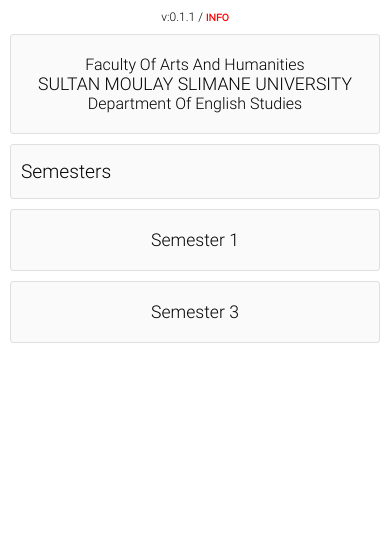
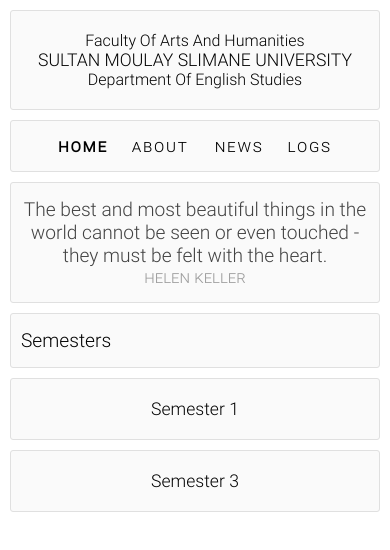
Before and after one commit to eflshbm/eflshbm, a plain HTML site: page index.html in a window 390 px wide. Drawn offline with Linux system fonts and the light colour scheme.

Commit message:
v.0.2
mnu/logs/quotes

```diff
--- a/app.js
+++ b/app.js
@@ -1,17 +1,23 @@
 //Author: Rashid Saad
+// contact: eflshbm@gmail.com
 //31/10/2021
 //Beni Melll Morocco
 
 let sets = [];
-const autogen = document.getElementById("autogen");
+const
+	smstrSec = document.getElementById('semesters'),
+	autogen	 = document.getElementById("autogen"),
+	logsSec	 = document.getElementById("logs"),
+	quoteDiv = document.getElementById("quote");
 
-fetchtData = (url, divID) => {
+
+fetchtData = (url) => {
 	fetch(url).then(response => {
 		return response.json();
 	})
 	.then(
 		json => {
-			printData(json, divID);
+			printData(json);
 			render(decodeURI(window.location.hash),'#');
 		})
 	.catch(function(err) {
@@ -19,7 +25,9 @@ fetchtData = (url, divID) => {
 	});
 }
 
-printData = (data, divID) =>{
+printData = (data) =>{
+
+	// semesters
 
 	let section = '<ul>';
 	data.semesters.map(ENGsemester=>{
@@ -28,11 +36,10 @@ printData = (data, divID) =>{
 		const smstrSecID = `semester${semesterID}`;
 		sets.push(smstrSecID);
 		section += `<li><a href="#${smstrSecID}">${semesterHD}</a></li>`;
-		let semester = `<section id="${smstrSecID}" class='semsclss sec'><h1>${semesterHD} classes<a href="#" class="close">X</a></h1><ul>`;
+		let semester = `<section id="${smstrSecID}" class='semsclss sec'><h1 class="heading">${semesterHD} classes<a href="#" class="close">X</a></h1><ul>`;
 		ENGsemester.classes.map(ENGclass => {
 			const className = ENGclass.className;
 
-			// const modules = ENGclass.modules;
 			// sort modules
 			const modules = ENGclass.modules.sort((a,b)=>{return  parseInt(a.order) - parseInt(b.order)});
 
@@ -43,7 +50,7 @@ printData = (data, divID) =>{
 			semester += `<li><a href="#${classSecID}">${className}</a></li>`;
 
 			let sclass = `<section id="${classSecID}" class="sec engclasses">
-			<h1>${semesterHD} / ${className}<a href="#${smstrSecID}" class="close">X</a></h1><ul>`;
+			<h1 class="heading">${semesterHD} / ${className}<a href="#${smstrSecID}" class="close">X</a></h1><ul>`;
 			modules.map(ENGmodule => {
 				sclass += `<li id="${classSecID}m${ENGmodule.id}" class="module">
 				<span>M${ENGmodule.id}</span>
@@ -66,7 +73,7 @@ printData = (data, divID) =>{
 			});
 
 			// time table pdf
-			sclass += `<a href="tb/${classSecID}.pdf" target="_blank" class="savepdf">save as <b class="red">pdf</b></a>`;
+			sclass += `<a href="tb/${classSecID}.pdf" target="_blank" class="savepdf">save timetable as <b class="red">pdf</b></a>`;
 			sclass += "</ul></section>";
 
 			autogen.insertAdjacentHTML('beforeend', sclass);
@@ -77,7 +84,43 @@ printData = (data, divID) =>{
 
 	section +="</ul>";
 
-	divID.insertAdjacentHTML('beforeend', section);
+	smstrSec.insertAdjacentHTML('beforeend', section);
+
+	// logs
+	let logs = "<ul><li>+ added / # edited</li>";
+
+	let i = 1;
+	data.logs.map(log=>{
+		// add show more if i = 5 / hide if > 5
+		i > 5 ?
+			logs += `<li class="sec"><h3><span>${log.op}</span> ${log.details}</h3><p>${timeSince(Date.parse(log.date))}</li>` :
+			logs += `<li><h3><span>${log.op}</span> ${log.details}</h3><p>${timeSince(Date.parse(log.date))}</li>`;
+		i == 5 ?
+				logs += `<li id="morelogs">+ More Logs</li>` : false;
+		i++;
+	});
+
+	logs += "</ul>";
+	logsSec.insertAdjacentHTML('beforeend', logs);
+
+	// show more logs
+	document.getElementById("morelogs").onclick = function(){
+		const locaTop = this.offsetTop;
+		this.remove();
+		const listofHiddenLogs = document.querySelectorAll('li.sec');
+		listofHiddenLogs.forEach(li =>{
+			li.classList.remove("sec");
+		});
+		window.scrollTo({top: locaTop, behavior: 'smooth'});
+	}
+
+	// quotes
+	const
+		rndNum = Math.floor(Math.random() * data.quotes.length),
+		dataQuote = data.quotes[rndNum],
+		quote = `<p>${dataQuote.quote}</p><span>${dataQuote.by}</span>`;
+
+	quoteDiv.insertAdjacentHTML('beforeend', quote);
 
 	// A_ module li click show cours
 
@@ -102,33 +145,96 @@ printData = (data, divID) =>{
 		}
 	});
 
-	// enlarge last ol>li if len = 1
-	y = document.querySelectorAll('.engclasses ul li.links ol');
-	y.forEach(ol => {
-		if(ol.childElementCount == 1){
-			ol.lastElementChild.style.width = "100%";
-		}
+	// enlarge last ol>li if %2 = 1
+	const olist = document.querySelectorAll('.engclasses ul li.links ol');
+	olist.forEach(ol => {
+		ol.childElementCount%2 == 1 ? ol.lastElementChild.style.width = "100%" : false;
 	});
 }
 
 render = (url) => {
-	let secs 	= ['','semesters', 'info'].concat(sets),
+	let secs 	= ['','semesters', 'about', 'news', 'logs'].concat(sets),
 	sec 		= url.slice(1),
 	index 		= secs.indexOf(sec);
 
 	index === -1 ? sec = 'error' : sec == '' ? sec = 'semesters' : false;
 
-	const allSecs = document.querySelectorAll('section.sec');
-	allSecs.forEach(sec => sec.classList.remove('render'));
+	const rendredSec = document.querySelector("section.render");
+	rendredSec ? rendredSec.classList.remove("render") : false;
 	document.getElementById(sec).classList.add('render');
+
+	// menu (active item)
+	// remove active
+	const active = document.querySelector("li.active");
+	active ? active.classList.remove("active") : false;
+	// add active
+	const item = document.querySelector(`menu ul li[data-name=${sec}]`);
+	item ? item.classList.add("active") : false;
 };
 
+// fix + call @ printData
 renderNow = () => {render(decodeURI(window.location.hash))}
 
 function init(){
 	window.onhashchange = renderNow;
 
-	const semestersDiv = document.getElementById('semesters');
 	const url = "data.json";
-	fetchtData(url, semestersDiv);
+	fetchtData(url);
 }
+
+function timeSince(date) {
+
+  var secs = Math.floor((new Date() - date) / 1000);
+
+  var intVal = Math.floor(secs / 31536000);
+  if (intVal >= 1) {
+  	if(intVal > 1){
+  		return intVal + " years ago";
+  	}
+  	else if(intVal = 1){
+  		return "a year ago";
+  	}
+  }
+
+  intVal = Math.floor(secs / 2592000);
+  if (intVal >= 1) {
+  	if(intVal > 1){
+  		return intVal + " months ago";
+  	}
+  	else if(intVal = 1){
+  		return "a month ago";
+  	}
+  }
+
+  intVal = Math.floor(secs / 86400);
+  if (intVal >= 1) {
+  	if(intVal > 1){
+  		return intVal + " days ago";
+  	}
+  	else if(intVal = 1){
+  		return "a day ago";
+  	}
+  }
+
+  intVal = Math.floor(secs / 3600);
+  if (intVal >= 1) {
+  	if(intVal > 1){
+  		return intVal + " hours ago";
+  	}
+  	else if(intVal = 1){
+  		return "an hour ago";
+  	}
+  }
+
+  intVal = Math.floor(secs / 60);
+  if (intVal >= 1) {
+  	if(intVal > 1){
+  		return intVal + " minutes ago";
+  	}
+  	else if(intVal = 1){
+  		return "a minutes ago";
+  	}
+  }
+
+  return Math.floor(secs) + " seconds ago";
+};
--- a/data.json
+++ b/data.json
@@ -692,7 +692,8 @@
 					"name": "Extensive Reading",
 					"Pr.HANDOUR": [
 						"1_M15_LECTURE_1&2_HANDOUR",
-						"2_M15_LECTURE_3&4_HANDOUR"
+						"2_M15_LECTURE_3&4_HANDOUR",
+						"3_M15_LECTURE_5_HANDOUR"
 					]
 				},
 				{
@@ -702,7 +703,8 @@
 						"1_M16_LECTURE_1_HADARI",
 						"2_M16_LECTURE_2_HADARI",
 						"3_M16_LECTURE_3_HADARI",
-						"4_M16_LECTURE_4_HADARI"
+						"4_M16_LECTURE_4_HADARI",
+						"5_M16_LECTURE_5_HADARI"
 					]
 				},
 				{
@@ -721,7 +723,8 @@
 						"2_M18_LECTURE_2_HADARI",
 						"3_M18_LECTURE_3_HADARI",
 						"4_M18_LECTURE_4_HADARI",
-						"5_M18_LECTURE_5_HADARI"
+						"5_M18_LECTURE_5_HADARI",
+						"6_M18_LECTURE_6_HADARI"
 					]
 				},
 				{
@@ -731,7 +734,8 @@
 						"1_M19_LECTURE_1_HADARI",
 						"2_M19_LECTURE_2_HADARI",
 						"3_M19_LECTURE_3_HADARI",
-						"4_M19_LECTURE_4_HADARI"
+						"4_M19_LECTURE_4_HADARI",
+						"5_M19_LECTURE_5_HADARI"
 					],
 					"Pr.KRIMI":[
 						"1_M19_COMPLETE_COURSE_KRIMI"
@@ -743,7 +747,8 @@
 					"Pr.JEBBAR":[
 						"1_M20_LECTURE_1_JABBAR",
 						"2_M20_LECTURE_2_JABBAR",
-						"3_M20_LECTURE_3_JABBAR"
+						"3_M20_LECTURE_3_JABBAR",
+						"4_M20_LECTURE_4_JABBAR"
 					]
 				}
 			]
@@ -774,5 +779,151 @@
 				}
 			]
 		}
+	],
+	"logs": [
+		{
+			"id": 7,
+			"op": "+",
+			"details": "Lecture 06 - M18",
+			"date": "2021-11-06"
+		},
+		{
+			"id": 6,
+			"op": "+",
+			"details": "Lecture 05 - M15",
+			"date": "2021-11-06"
+		},
+		{
+			"id": 5,
+			"op": "+",
+			"details": "Lecture 05 - M16",
+			"date": "2021-11-06"
+		},
+		{
+			"id": 4,
+			"op": "+",
+			"details": "Lecture 05 - M19",
+			"date": "2021-11-06"
+		},
+		{
+			"id": 3,
+			"op": "#",
+			"details": "Lecture 04 - M19",
+			"date": "2021-11-06"
+		},
+		{
+			"id": 2,
+			"op": "#",
+			"details": "Lecture 03 - M19",
+			"date": "2021-11-06"
+		},
+		{
+			"id": 1,
+			"op": "+",
+			"details": "Lecture 04 - M20",
+			"date": "2021-11-02"
+		}
+	],
+	"quotes":[
+		{
+			"quote":"Good, better, best. Never let it rest. 'Til your good is better and your better is best.",
+			"by":"St. Jerome"
+		},
+		{
+			"quote":"Start where you are. Use what you have. Do what you can.",
+			"by": "Arthur Ashe"
+		},
+		{
+			"quote":"When something is important enough, you do it even if the odds are not in your favor.",
+			"by": "Elon Musk"
+		},
+		{
+			"quote":"I don't believe you have to be better than everybody else. I believe you have to be better than you ever thought you could be.",
+			"by": "Ken Venturi"
+		},
+		{
+			"quote":"Failure will never overtake me if my determination to succeed is strong enough.",
+			"by": "Og Mandino"
+		},
+		{
+			"quote":"If you want to succeed you should strike out on new paths, rather than travel the worn paths of accepted success.",
+			"by": "John D. Rockefeller"
+		},
+		{
+			"quote":"Either I will find a way, or I will make one.",
+			"by": "Philip Sidney"
+		},
+		{
+			"quote":"The first step toward success is taken when you refuse to be a captive of the environment in which you first find yourself.",
+			"by": "Mark Caine"
+		},
+		{
+			"quote":"Decide what you want, decide what you are willing to exchange for it. Establish your priorities and go to work.",
+			"by": "H. L. Hunt"
+		},
+		{
+			"quote":"Where there is a will, there is a way. If there is a chance in a million that you can do something, anything, to keep what you want from ending, do it. Pry the door open or, if need be, wedge your foot in that door and keep it open.",
+			"by": "Pauline Kael"
+		},
+		{
+			"quote":"The best and most beautiful things in the world cannot be seen or even touched - they must be felt with the heart.",
+			"by": "Helen Keller"
+		},
+		{
+			"quote":"Perfection is not attainable, but if we chase perfection we can catch excellence.",
+			"by": "Vince Lombardi"
+		},
+		{
+			"quote":"Put your heart, mind, and soul into even your smallest acts. This is the secret of success.",
+			"by": "Swami Sivananda"
+		},
+		{
+			"quote":"Your present circumstances don't determine where you can go; they merely determine where you start.",
+			"by": "Nido Qubein"
+		},
+		{
+			"quote":"I am not afraid of tomorrow, for I have seen yesterday and I love today!",
+			"by": "William Allen White"
+		},
+		{
+			"quote":"Be brave enough to live life creatively. The creative place where no one else has ever been.",
+			"by": "Alan Alda"
+		},
+		{
+			"quote":"My mission in life is not merely to survive, but to thrive; and to do so with some passion, some compassion, some humor, and some style.",
+			"by": "Maya Angelou"
+		},
+		{
+			"quote":"Ability is what you're capable of doing. Motivation determines what you do. Attitude determines how well you do it.",
+			"by": "Lou Holtz"
+		},
+		{
+			"quote":"Time plays a role in almost every decision. And some decisions define your attitude about time.",
+			"by": "John Cale"
+		},
+		{
+			"quote":"A positive attitude causes a chain reaction of positive thoughts, events and outcomes. It is a catalyst and it sparks extraordinary results.",
+			"by": " Wade Boggs"
+		},
+		{
+			"quote":"To succeed, you need to find something to hold on to, something to motivate you, something to inspire you.",
+			"by": "Tony Dorsett"
+		},
+		{
+			"quote":"When it is obvious that the goals cannot be reached, don't adjust the goals, adjust the action steps.",
+			"by": "Confucius"
+		},
+		{
+			"quote":"Real knowledge is to know the extent of one's ignorance.",
+			"by": "Confucius"
+		},
+		{
+			"quote":"It is the mark of an educated mind to be able to entertain a thought without accepting it.",
+			"by": "Aristotle"
+		},
+		{
+			"quote":"Learning is not attained by chance, it must be sought for with ardor and diligence.",
+			"by": "Abigail Adams"
+		}
 	]
 }
--- a/index.html
+++ b/index.html
@@ -17,20 +17,38 @@
 	<link rel="stylesheet" href="style/style.css">
 	<title>eFLSHBM</title>
 </head>
+<!-- gtg -->
+
+<script async src="https://www.googletagmanager.com/gtag/js?id=G-K4P4VCMSGW"></script>
+<script>
+  window.dataLayer = window.dataLayer || [];
+  function gtag(){dataLayer.push(arguments);}
+  gtag('js', new Date());
+
+  gtag('config', 'G-K4P4VCMSGW');
+</script>
+
 <body>
-	<div id="infotrgr">v:0.1.1 / <a href="#info" class="red">info</a> </div>
 	<header>
 		<h2>Faculty of Arts and Humanities</h2>
 		<h1>sultan moulay slimane university</h1>
 		<h2>department of english studies</h2>
 		<!-- <h3>beni mellal morocco</h3> -->
 	</header>
-
+	<menu>
+		<ul>
+			<li data-name="semesters"><a href="#">home</a></li>
+			<li data-name="about"><a href="#about">About </a></li>
+			<li data-name="news"><a href="#news">news</a></li>
+			<li data-name="logs"><a href="#logs">logs</a></li>
+		</ul>
+	</menu>
 	<section id="semesters" class='semsclss sec'>
-		<h1>Semesters</h1>
+		<div id="quote" class="heading"></div>
+		<h1 class="heading">Semesters</h1>
 	</section>
-	<section id="info" class='sec'>
-		<h1>Information <a href="#" class="close">X</a> </h1>
+	<section id="about" class='sec'>
+		<h1 class="heading">About <a href="#" class="close">X</a></h1>
 		<ul>
 			<li>Features</li>
 			<li>Latest lectures. (Modules with + sign)</li>
@@ -50,15 +68,30 @@
 			<li>R.S (G4)</li>
 		</ul>
 		<ul>
+			<li>Contact</li>
+			<li><a href="mailto:eflshbm@gmail.com">eflshbm@gmail.com</a></li>
+		</ul>
+		<ul>
+			<li>version</li>
+			<li>0.2</li>
+		</ul>
+		<ul>
 			<li>Date</li>
 			<li>31/10/2021</li>
 		</ul>
 	</section>
+	<section id="news" class='sec'>
+		<h1 class="heading">news <a href="#" class="close">X</a></h1>
+		<h2>Coming Soon...</h2>
+	</section>
+	<section id="logs" class='sec'>
+		<h1 class="heading">logs <a href="#" class="close">X</a></h1>
+	</section>
 	<section id="error" class="sec">
 		<div id="errmsg">
-			<h1>404</h1>
+			<h1 class="heading">404</h1>
 			<h2>Are you lost ?</h2>
-			<a href="#semesters">&lt; Go back</a>
+			<a href="#">&lt; Go back</a>
 		</div>
 	</section>
 	<div id="autogen"></div>
--- a/style/style.css
+++ b/style/style.css
@@ -1,4 +1,5 @@
 /*Author: Rashid Saad*/
+/*contact: eflshbm@gmail.com*/
 /*31/10/2021*/
 /*Beni Melll Morocco*/
 
@@ -106,7 +107,7 @@ body{
   margin: 10px auto;
   padding: 0 10px;
 }
-header, .semsclss h1, .engclasses ul > li, .engclasses h1, .semsclss ul li, #info h1, #info ul li{
+header, .engclasses ul > li, .semsclss ul li, #about ul li, menu, .heading{
   background: var(--theme-bg);
   border: 1px solid var(--theme-border);
   border-radius: 3px;
@@ -122,9 +123,25 @@ header h1{
 header h2{
   text-transform: capitalize;
 }
+menu{
+  margin-bottom: 10px;
+  text-align: center;
+  padding: 20px;
+}
+menu ul li{
+  display: inline;
+}
+menu ul li a{
+  text-transform: lowercase;
+  font-variant: small-caps;
+  font-size: 1.1em;
+  padding: 0 10px;
+  letter-spacing: 0.1em;
+}
 a.savepdf{
   display: block;
   text-align: center;
+  font-variant: small-caps;
 }
 footer{
   text-align: center;
@@ -189,7 +206,7 @@ a.close {
 .render{
   display: block !important;
 }
-.semsclss h1, .engclasses ul > li, .engclasses h1, #info h1{
+.engclasses ul > li, .heading{
   margin-bottom: 10px;
   padding: 20px;
   text-transform: capitalize;
@@ -240,30 +257,85 @@ li.links ol li a{
   background: var(--theme-bg);
   border-radius: 3px;
 }
-/*info*/
-
-#infotrgr{
+/*quote*/
+div#quote {
   margin-bottom: 10px;
-  font-size: 12px;
+  color: #424242;
+  position: relative;
+}
+div#quote p{
+  font-size: 1.2em;
   text-align: center;
+  text-transform: none;
 }
-#info ul{
+/*div#quote p:before{
+  content: '“';
+  left: 5px;
+  top: 0;
+}*/
+/*div#quote p:after{
+  content: '”';
+  right: 5px;
+  top: 0;
+}*/
+/*div#quote p:before, div#quote p:after{
+  font-family: serif;
+  font-size: 4em;
+  position: absolute;
+  opacity: .2;
+}*/
+div#quote span{
+  display: block;
+  text-align: center;
+  opacity: .5;
+  text-transform: lowercase;
+  font-variant: small-caps;
+}
+/*about*/
+#about ul{
   text-align: center;
   margin-bottom: 10px;
 }
-#info ul li {
+#about ul li {
     padding: 10px 0;
     border-bottom: none;
     border-radius: 0;
 }
-#info ul li:first-of-type{
+#about ul li:first-of-type{
   background: var(--theme-actv);
   font-weight: bold;
   margin-top: 10px;
   border-radius: 3px 3px 0 0;
 }
-#info ul li:last-of-type{
+#about ul li:last-of-type{
   border-bottom: 1px solid var(--theme-border);
+}
+/*logs*/
+#logs li {
+  padding: 10px;
+  border: 1px solid var(--theme-border);
+  border-top: none;
+  background: var(--theme-bg);
+}
+#logs li:first-of-type{
+  border-top: 1px solid var(--theme-border);
+  font-weight: bold;
+  border-radius: 3px 3px 0 0;
+  background: var(--theme-actv);
+}
+#logs li h3{
+  text-transform: uppercase;
+}
+#logs li h3 span{
+  font-weight: bold;
+}
+#logs li p{
+  font-variant: small-caps;
+  font-size: 0.8em;
+}
+#morelogs{
+  cursor: pointer;
+  font-weight: bold;
 }
 /*misc class*/
 .bgflip {
@@ -275,6 +347,9 @@ li.links ol li a{
 .red{
   color: red;
   font-variant: small-caps;
+  font-weight: bold;
+}
+.active{
   font-weight: bold;
 }
 /*media q*/
@@ -292,9 +367,6 @@ li.links ol li a{
   }
 }
 @media only screen and (max-width: 520px){
-  /*header, .semsclss ul li, .semsclss h1,.engclasses h1, .engclasses ul > li{
-    margin-bottom: 5px;
-  }*/
   header h1 {
     font-size: 1.1em;
   }
@@ -305,9 +377,18 @@ li.links ol li a{
     /*width: 49.4%;*/
     width: 100%;
   }
-  .semsclss h1,.engclasses h1, #info h1{
+  div#quote p{
+    font-size: 1em;
+  }
+  div#quote span{
+    font-size: .9em;
+  }
+  .heading{
     padding: 15px 10px;
     font-size: 1.2em;
+  }
+  menu{
+    padding: 15px;
   }
   .semsclss ul li a {
     padding: 20px 0;
@@ -329,7 +410,7 @@ li.links ol li a{
   .module h2{
     font-size: 1.2em;
   }
-  .module h3{
+  .module h3, #logs h3{
     font-size: 1em;
   }
   .module h4{
@@ -353,7 +434,7 @@ li.links ol li a{
   }
 }
 @media only screen and (max-width: 380px){
-  header, .semsclss h1, .engclasses ul > li, .engclasses h1, #info h1, .semsclss ul li, #info ul li, #info ul li:first-of-type{
+  header, .engclasses ul > li, .heading, .semsclss ul li, #about ul li, #about ul li:first-of-type{
     border-radius: 0;
     border-left: none;
     border-right: none;
@@ -364,10 +445,13 @@ li.links ol li a{
   header {
     padding: 15px;
   }
+  menu{
+    padding: 10px;
+  }
   header h1,header h2 {
     font-size: 0.9em;
   }
-  .semsclss h1, .engclasses h1, #info h1 {
+  .heading {
     padding: 10px;
     font-size: 1.1em;
   }
@@ -384,6 +468,11 @@ li.links ol li a{
   }
 }
 @media only screen and (max-width: 340px){
+  menu ul li a{
+    font-size: 1em;
+    padding: 6px;
+    letter-spacing: normal;
+  }
   .module h2{
     font-size: 1em;
   }
@@ -409,7 +498,7 @@ li.links ol li a{
   a.close{
     display: none;
   }
-  .semsclss h1, .engclasses ul > li, .engclasses h1, #info h1{
+  .engclasses ul > li, .heading{
     padding: 10px 20px;
   }
   a.savepdf{
```
Also changed, not shown: 9 other files.
